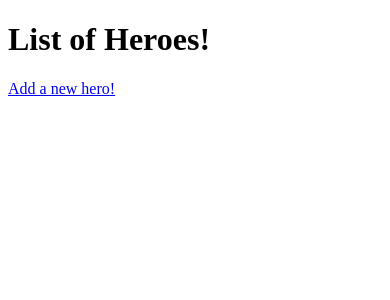
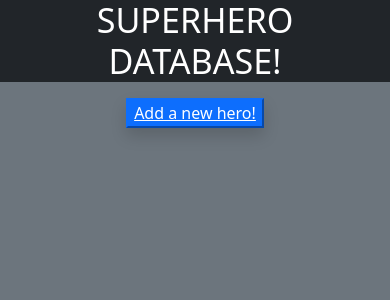
Before and after one commit to Matt-T977/Superhero_Project, a Django app: page /superheroes/ in a window 390 px wide. Shown: the top 300 px of the page. Run offline with Django 3.2, Linux system fonts and the light colour scheme; data that the repository does not hold is empty.

Commit message:
Initial Bootstrap Designs for: Index, create, and detail pages
Initial Bootstrap Designs for: Index, create, and detail pages

Creating a mobile friendly application design for all pages.

Buttons created and properly working.

New form control added to the create page for better UX.

```diff
--- a/superhero_project/superheroes/templates/superheroes/delete.html
+++ b/superhero_project/superheroes/templates/superheroes/delete.html
@@ -5,6 +5,7 @@
     <meta http-equiv="X-UA-Compatible" content="IE=edge">
     <meta name="viewport" content="width=device-width, initial-scale=1.0">
     <title>Hero Deleted!</title>
+    <link rel="stylesheet" href="https://cdn.jsdelivr.net/npm/bootstrap@5.1.1/dist/css/bootstrap.min.css" integrity="sha384-F3w7mX95PdgyTmZZMECAngseQB83DfGTowi0iMjiWaeVhAn4FJkqJByhZMI3AhiU" crossorigin="anonymous">
 </head>
 <body>
     <h1>Your hero has been deleted!</h1>
--- a/superhero_project/superheroes/templates/superheroes/index.html
+++ b/superhero_project/superheroes/templates/superheroes/index.html
@@ -5,17 +5,41 @@
     <meta http-equiv="X-UA-Compatible" content="IE=edge">
     <meta name="viewport" content="width=device-width, initial-scale=1.0">
     <title>Superheroes Database!</title>
+    <link rel="stylesheet" href="https://cdn.jsdelivr.net/npm/bootstrap@5.1.1/dist/css/bootstrap.min.css" integrity="sha384-F3w7mX95PdgyTmZZMECAngseQB83DfGTowi0iMjiWaeVhAn4FJkqJByhZMI3AhiU" crossorigin="anonymous">
 </head>
-<body>
-    <h1>List of Heroes!</h1>
-    <ul>
-        {% for hero in all_heroes %}
-        <li><h2>{{hero.name}} <a href="{% url 'superheroes:detail' hero.id %}">Details!</a>
-            <a href="{% url 'superheroes:update' hero.id %}">Update!</a>
-            <a href="{% url 'superheroes:delete' hero.id %}">Delete!?</a>
-        </h2></li>
-        {% endfor %}
-    </ul>
-    <a href="{% url 'superheroes:create' %}">Add a new hero!</a>
+<body class="bg-secondary text-white container-fluid">
+    <div class = "row">
+        <div class= "col display-4 text-uppercase text-center bg-dark">Superhero Database!</div>
+    </div>
+    <div class= "row">
+        <div class= "col"></div>
+        <div class= "col text-center">
+            <ul class= "list-unstyled">
+                {% for hero in all_heroes %}
+                <li><div class= "col h2 shadow display-6">{{hero.name}} </div>
+                    <div class= "btn-group btn-group-lrg shadow">
+                        <button type="button" class= "btn btn-primary">
+                            <a class= "text-white" href="{% url 'superheroes:detail' hero.id %}">Details!</a>
+                        </button>
+                        <button type="button" class= "btn btn-warning">
+                            <a class= "text-white" href="{% url 'superheroes:update' hero.id %}">Update!</a>
+                        </button>
+                        <button type="button" class= "btn btn-danger">
+                            <a class= "text-white" href="{% url 'superheroes:delete' hero.id %}">Delete!?</a>
+                        </button>
+                    </div>
+                </h2></li>
+                {% endfor %}
+            </ul>
+        </div>
+        <div class= "col"></div>
+    </div>
+    <div class= "row">
+        <div class= "col text-center">
+            <button type="button" class= "btn-s btn-primary shadow">
+                <a class= "text-white" href="{% url 'superheroes:create' %}">Add a new hero!</a>
+            </button>
+        </div>
+    </div>
 </body>
 </html>
--- a/superhero_project/superheroes/templates/superheroes/update.html
+++ b/superhero_project/superheroes/templates/superheroes/update.html
@@ -5,6 +5,7 @@
     <meta http-equiv="X-UA-Compatible" content="IE=edge">
     <meta name="viewport" content="width=device-width, initial-scale=1.0">
     <title>Update Superhero Details!</title>
+    <link rel="stylesheet" href="https://cdn.jsdelivr.net/npm/bootstrap@5.1.1/dist/css/bootstrap.min.css" integrity="sha384-F3w7mX95PdgyTmZZMECAngseQB83DfGTowi0iMjiWaeVhAn4FJkqJByhZMI3AhiU" crossorigin="anonymous">
 </head>
 <body>
     <form action="{% url 'superheroes:update' single_hero.id %}" method="post">
```
Also changed, not shown: superhero_project/superheroes/templates/superheroes/create.html (+26 -11 lines), superhero_project/superheroes/templates/superheroes/detail.html (+21 -8 lines).
